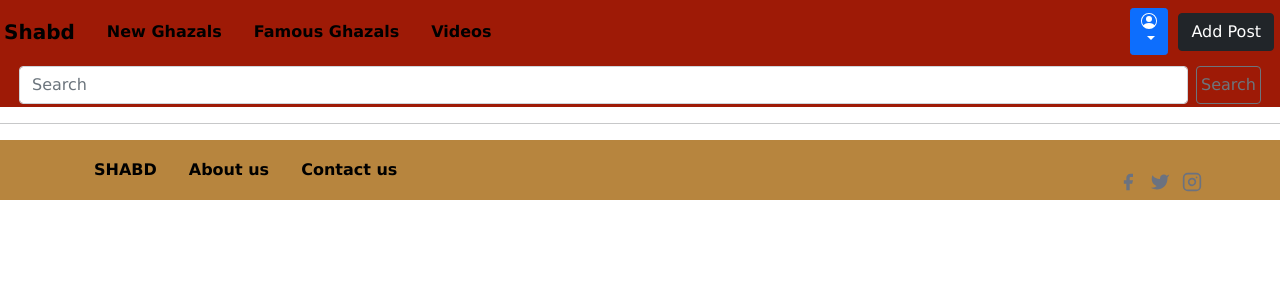
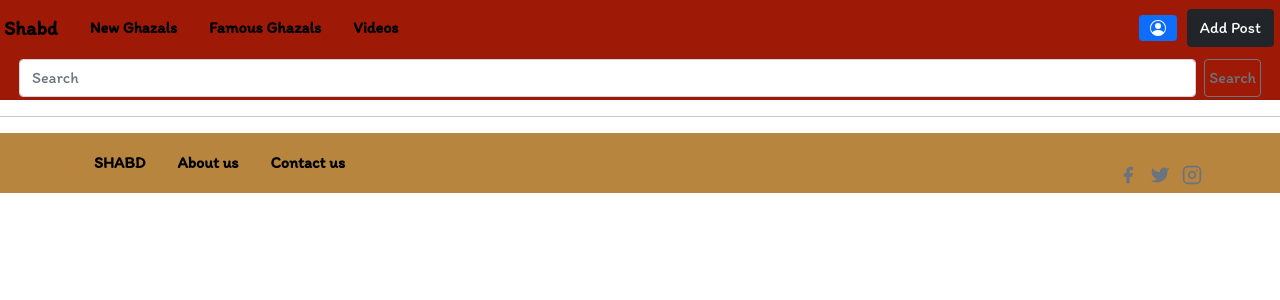
Before and after one commit to recklessguy/shad_django_project, a Django app: template templates/base.html in a window 1280 px wide. Shown: the top 300 px of the page. Run offline with Django 3.2, Linux system fonts and the light colour scheme; the template is opened without the code that fills it, so the values that code supplies are empty.

Commit message:
Update base.html

```diff
--- a/templates/base.html
+++ b/templates/base.html
@@ -12,6 +12,7 @@
   <!-- Bootstrap CSS -->
   <link href="https://cdn.jsdelivr.net/npm/bootstrap@5.0.2/dist/css/bootstrap.min.css" rel="stylesheet"
     integrity="sha384-EVSTQN3/azprG1Anm3QDgpJLIm9Nao0Yz1ztcQTwFspd3yD65VohhpuuCOmLASjC" crossorigin="anonymous">
+  <link href="https://fonts.googleapis.com/css2?family=Itim&display=swap" rel="stylesheet">
 
   <title>{% block title%}{% endblock title %}| Shabd</title>
 </head>
@@ -19,7 +20,10 @@
 <body>
 <style>
 body{
-  font-family:"Verdana",sans-serif;
+  font-family: 'Itim', cursive;
+}
+.dropdown-toggle::after{
+  Content: none;
 }
 
 </style>
```
